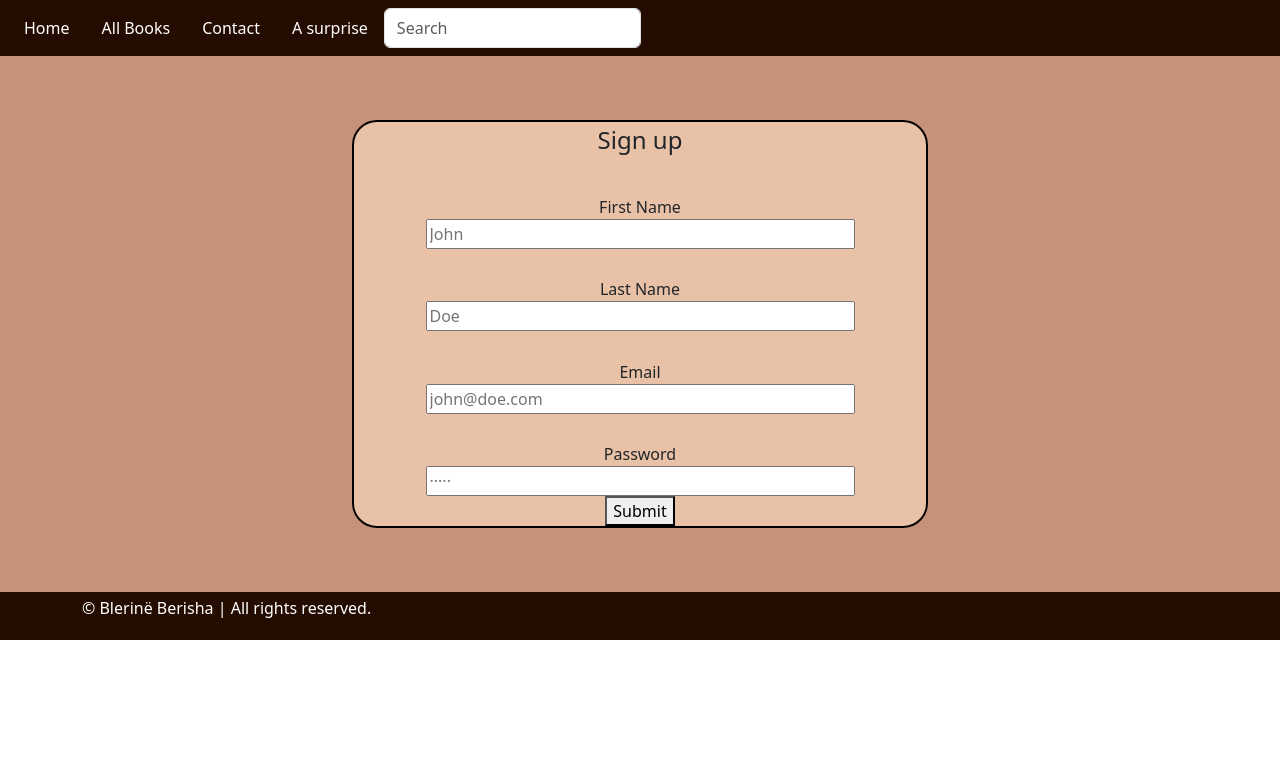
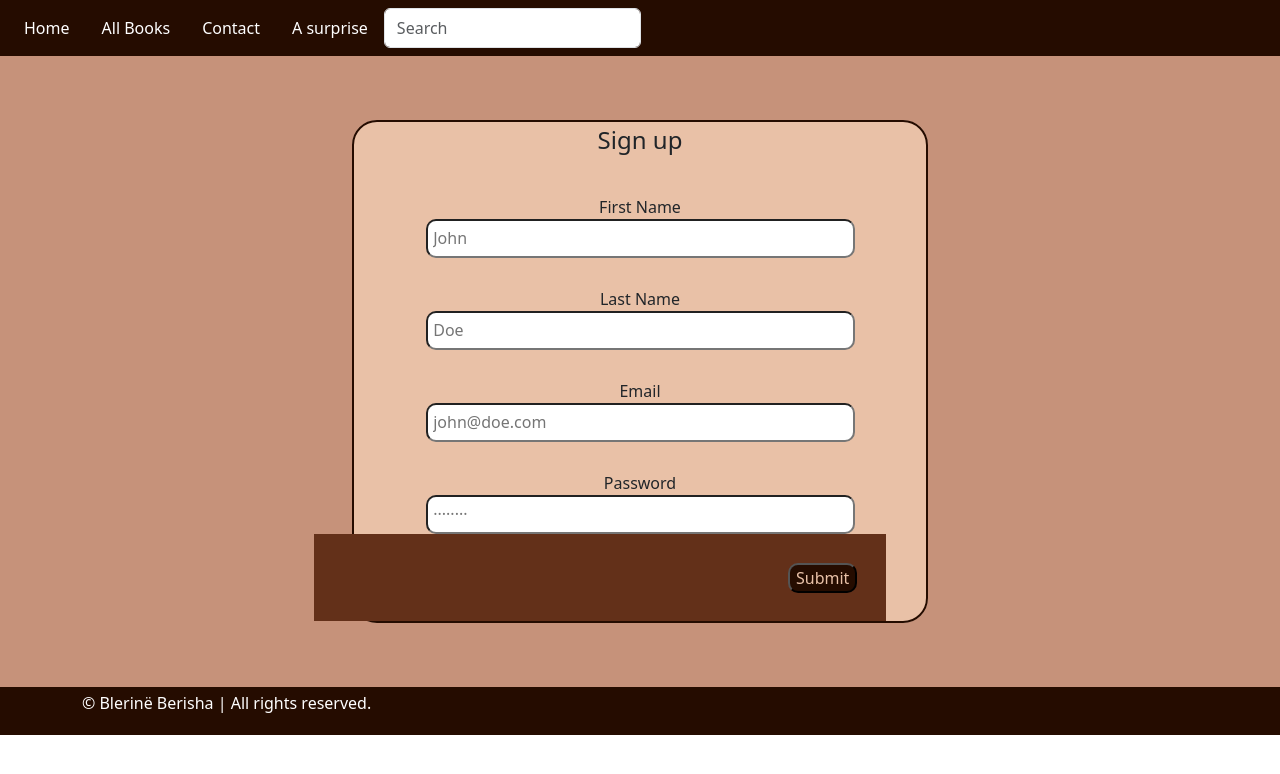
Before and after one commit to blerineberisha/bookshop, a React (Create React App) app in the folder shop/: page /contact in a window 1280 px wide. Shown: the top 774 px of the page. Built offline with nearby package versions, Linux system fonts and the light colour scheme; a web font is replaced by a local one.

Commit message:
css improvements

```diff
--- a/shop/package.json
+++ b/shop/package.json
@@ -11,15 +11,16 @@
     "@types/react": "^17.0.0",
     "@types/react-dom": "^17.0.0",
     "@types/react-router-dom": "^5.3.0",
+    "axios": "^0.21.4",
     "bootstrap": "5.1.0",
     "formik": "^2.2.9",
     "react": "^17.0.2",
     "react-bootstrap": "^2.0.0-rc.0",
     "react-dom": "^17.0.2",
     "react-router-dom": "^5.3.0",
-    "react-scripts": "4.0.3",
     "typescript": "^4.1.2",
     "web-vitals": "^1.0.1",
+    "yarn": "^1.22.13",
     "yup": "^0.32.9"
   },
   "scripts": {
@@ -45,5 +46,8 @@
       "last 1 firefox version",
       "last 1 safari version"
     ]
+  },
+  "devDependencies": {
+    "react-scripts": "^4.0.3"
   }
 }
--- a/shop/src/App.css
+++ b/shop/src/App.css
@@ -94,9 +94,10 @@
 }
 
 .card-body {
-  height: 9em;
+	height: 10em;
 	background-color: #633019;
 	color: #b56f50;
+	width: 100%;
 }
 
 .single.card {
@@ -134,19 +135,28 @@
 	position: fixed;
 }
 
-.card-img{
+.card-img {
 	height: 20em;
 	display: block;
 	max-width: 15em;
 	margin-left: auto;
 	margin-right: auto;
-  background-color: #c6927a;
+	color: #c6927a;
 }
 
-.moreInfo{
+.moreInfo {
 	height: 5em;
 }
 
-#desc{
-  height: fit-content;
+.button {
+	background-color: #633019;
+	width: 100%;
 }
+
+.card-body-2 {
+	height: 120%;
+}
+
+.singlebook {
+	background-color: #c6927a;
+}
--- a/shop/src/Form.css
+++ b/shop/src/Form.css
@@ -1,30 +1,45 @@
-.body{
+.body {
 	background-color: #c6927a;
 	padding: 5%;
 }
 
-legend{
+legend {
 	text-align: center;
+}
 
-}
-fieldset{
+fieldset {
 	border-radius: 25px;
-    border: solid black 2px;
+	border: solid #250c00 2px;
 	width: 50%;
 	margin-left: auto;
 	margin-right: auto;
-    background-color: #E9C1A7;
+	background-color: #e9c1a7;
 }
 
-.field{
+.field {
 	width: 75%;
+	border-radius: 10px;
+	padding: 1%;
 }
 
-Form{
+Form {
 	display: block;
 	text-align: center;
 }
 
-label{
+label {
 	padding-top: 5%;
 }
+
+.button {
+	text-align: right;
+	padding: 5%;
+	float: right;
+	margin-right: 7%;
+}
+
+.sumbit {
+	border-radius: 10px;
+	background-color: #250c00;
+	color: #e9c1a7;
+}
--- a/shop/src/Form.tsx
+++ b/shop/src/Form.tsx
@@ -121,14 +121,14 @@ const FormElement = () => {
                   className="field"
                   id="password"
                   name="password"
-                  placeholder="·····"
+                  placeholder="········"
                   required
                   type="password"
                   //validate={validateEmail}
                 />
               </div>
-              <div>
-                <button type="submit">Submit</button>
+              <div className="button">
+                <button type="submit" className="sumbit">Submit</button>
               </div>
             </fieldset>
           </Form>
--- a/shop/src/SingleBook.tsx
+++ b/shop/src/SingleBook.tsx
@@ -37,7 +37,7 @@ export const SingleBook = () => {
             <p>
               <b>Price: {book.price}</b>
             </p>
-            <div className="card-body" id="desc">
+            <div className="card-body-2">
               <p className="card-text">Description: {book.book_description}</p>
               <p className="card-text">Publisher: {book.publisher}</p>
             </div>
@@ -47,7 +47,6 @@ export const SingleBook = () => {
           </a>
         </div>
       </Card>
-      <Footer />
     </div>
   );
 };
```
Also changed, not shown: 2 other files (tests, documents, lock files or other folders). Lines whose indentation alone changed are shown as unchanged.
